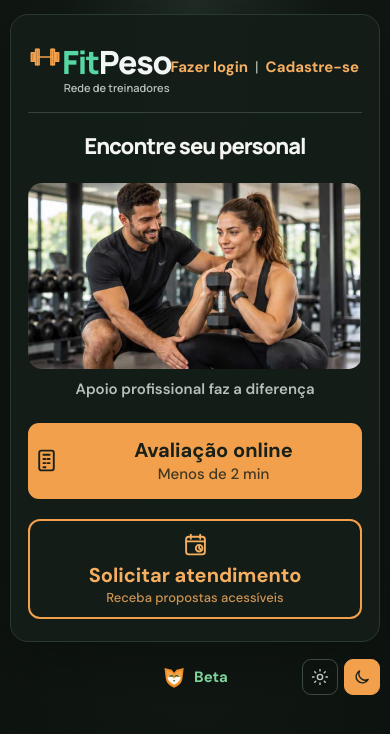
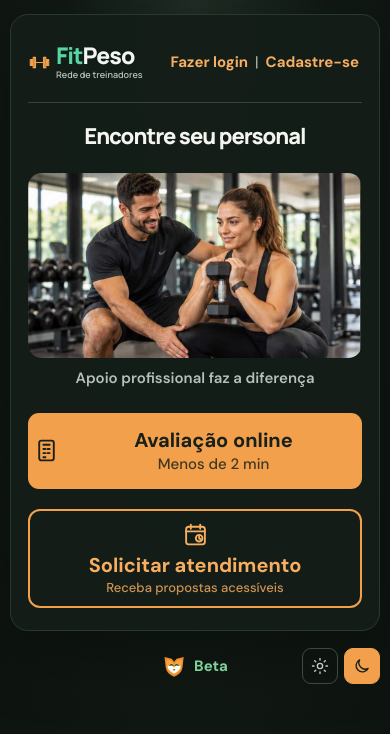
Before and after one commit to albertoapr/calculadoraimc, a Vue app: page / in a window 390 px wide. Shown: the top 734 px of the page. Built offline with nearby package versions, Linux system fonts and the light colour scheme.

Commit message:
Ajusta tamanho do logo original e subtítulo no cabeçalho móvel

```diff
--- a/src/assets/main.css
+++ b/src/assets/main.css
@@ -213,7 +213,11 @@ footer a:hover { text-decoration: underline; }
 footer img { width: 24px; height: 24px; }
 /* Barra superior da página inicial: marca à esquerda, acesso à direita. */
 .fitpeso-home-topbar { position: relative; z-index: 5; display: flex; align-items: center; justify-content: space-between; gap: 12px; min-width: 0; margin-bottom: 8px; }
-.fitpeso-home-brand { display: inline-flex; flex: 0 0 auto; align-items: baseline; font-family: Manrope, sans-serif; font-size: clamp(23px, 5vw, 29px); font-weight: 900; letter-spacing: -.05em; line-height: 1.2; }
+.fitpeso-home-brand { display: inline-flex; flex: 0 1 auto; min-width: 0; align-items: center; gap: 7px; font-family: Manrope, sans-serif; font-weight: 900; letter-spacing: -.05em; line-height: 1.2; }
+.fitpeso-home-brand .dumbbell-icon { width: 29px; height: 29px; }
+.fitpeso-home-brand .brand-lockup { align-items: flex-start; }
+.fitpeso-home-brand .brand-default { font-size: 27px; white-space: nowrap; }
+.fitpeso-home-brand .brand-tagline { font-size: 10px; white-space: nowrap; }
 .customer-account-links { display: flex; align-items: center; justify-content: flex-end; gap: 3px; min-width: 0; margin: 0; color: var(--blue-dark); font-size: 16px; font-weight: 700; line-height: 1.25; }
 .customer-account-links > a, .customer-account-links > button { display: inline-flex; align-items: center; justify-content: center; min-height: 44px; padding: 8px 4px; border: 0; border-radius: 8px; color: inherit; background: transparent; font: inherit; text-decoration: none; white-space: nowrap; cursor: pointer; }
 .customer-account-links a:hover, .customer-account-links button:hover { text-decoration: underline; }
@@ -378,7 +382,10 @@ html[data-theme='dark'] .field textarea { border-color: #3b4b40; color: #f4f5f0;
 
 @media (max-width: 520px) {
   .fitpeso-home-topbar { gap: 8px; margin-bottom: 2px; }
-  .fitpeso-home-brand { font-size: 25px; }
+  .fitpeso-home-brand { gap: 5px; }
+  .fitpeso-home-brand .dumbbell-icon { width: 23px; height: 23px; }
+  .fitpeso-home-brand .brand-default { font-size: 23px; }
+  .fitpeso-home-brand .brand-tagline { font-size: 9px; }
   .customer-account-links { gap: 1px; font-size: 15px; }
   .customer-account-links > a, .customer-account-links > button { min-height: 44px; padding-inline: 3px; }
   .account-greeting { font-size: 15px; }
@@ -412,7 +419,9 @@ html[data-theme='dark'] .field textarea { border-color: #3b4b40; color: #f4f5f0;
 }
 
 @media (max-width: 370px) {
-  .fitpeso-home-brand { font-size: 22px; }
+  .fitpeso-home-brand .dumbbell-icon { width: 20px; height: 20px; }
+  .fitpeso-home-brand .brand-default { font-size: 20px; }
+  .fitpeso-home-brand .brand-tagline { font-size: 8px; }
   .customer-account-links { font-size: 14px; }
   .account-greeting { font-size: 14px; }
   .account-greeting > span { max-width: 8ch; }
```
